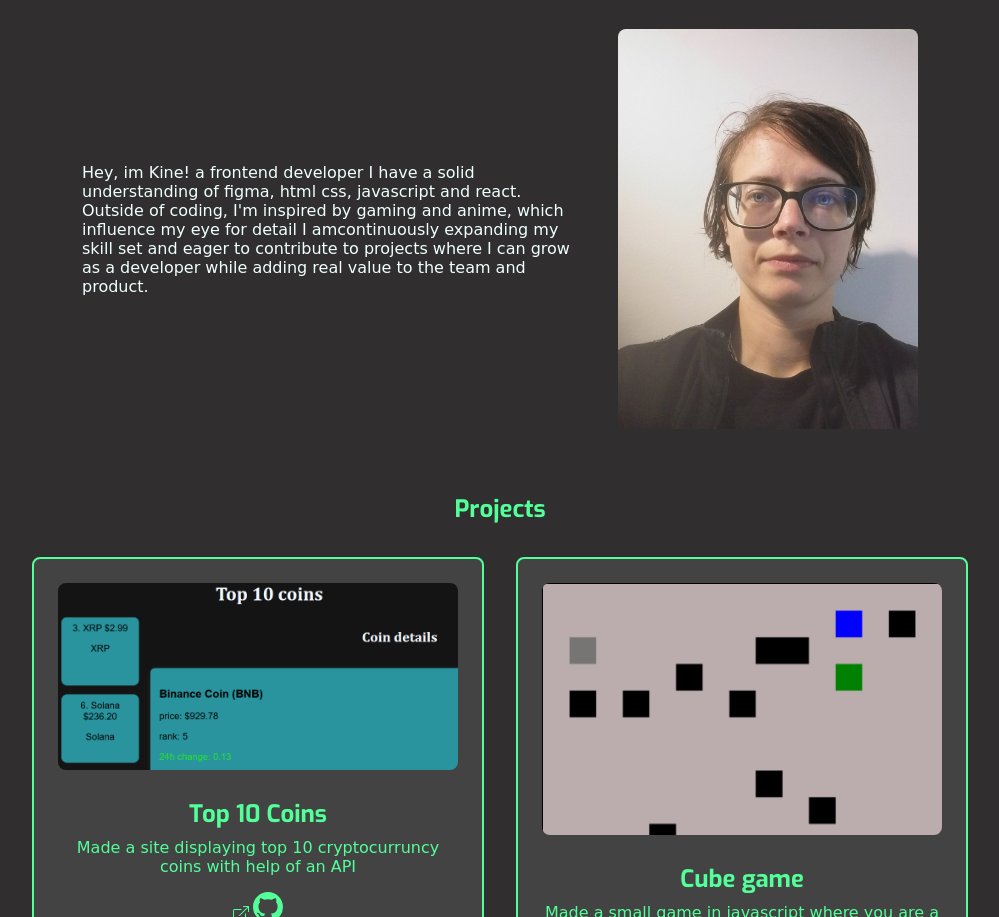
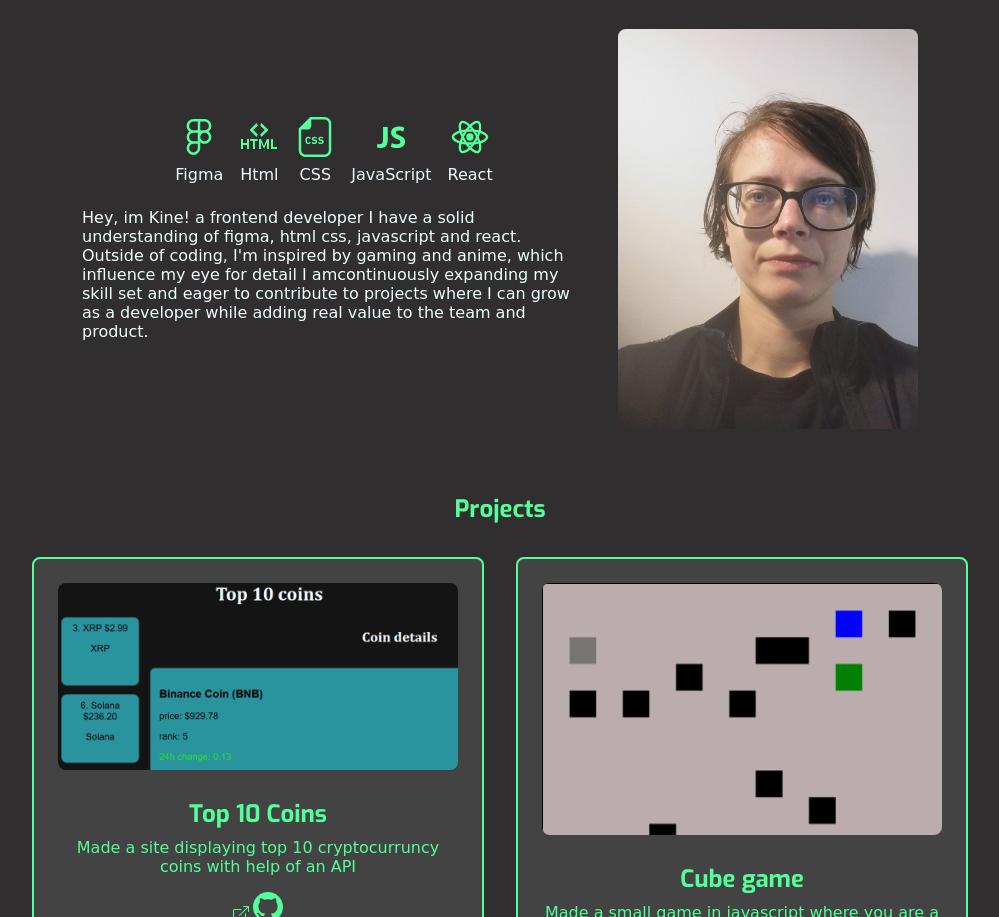
Before and after one commit to kine587/portfolio-vite, a website built with Vite: page index.html in a window 1280 px wide. Shown: the part 863-1780 px from the top of the page, without its empty margins (140-1139 px from the left). Built offline with nearby package versions, Linux system fonts and the light colour scheme; a web font is replaced by a local one.

Commit message:
added styling

```diff
--- a/index.html
+++ b/index.html
@@ -51,6 +51,29 @@
       <section id="About">
         <h2>About</h2>
         <div class="about">
+          <div class="about-left">
+          <div class="about-icons">
+            <div class="icon-item">
+            <img src="./src/icons/figma-svgrepo-com.svg" alt="figmaicon" class="icons">
+            <p class="icons-text">Figma</p>
+            </div>
+            <div class="icon-item">
+            <img src="./src/icons/html-svgrepo-com.svg" alt="html-icon" class="icons">
+            <p class="icons-text">Html</p>
+            </div>
+            <div class="icon-item">
+            <img src="./src/icons/css-svgrepo-com.svg" alt="css-icon" class="icons">
+            <p class="icons-text">CSS</p>
+            </div>
+            <div class="icon-item">
+            <img src="./src/icons/javascript-1-svgrepo-com.svg" alt="javascript-icon" class="icons">
+            <p class="icons-text">JavaScript</p>
+            </div>
+            <div class="icon-item">
+            <img src="./src/icons/react-svgrepo-com.svg" alt="react-icon" class="icons">
+            <p class="icons-text">React</p>
+            </div>
+          </div>
           <p class="about-text">
             Hey, im Kine! a frontend developer
 
@@ -61,6 +84,7 @@
             projects where I can grow as a developer while adding real value to
             the team and product.
           </p>
+          </div>
           <img
             src="./src/images/20250904_092959.jpg"
             alt="girl smiling at camera"
--- a/src/style.css
+++ b/src/style.css
@@ -33,6 +33,12 @@ body {
   color: #51f1ff;
   height: 40px;
   width: 40px;
+}
+
+.icons {
+  height: 40px;
+  width: 40px;
+  display: block;
 }
 
 .icon {
@@ -157,6 +163,40 @@ h2 {
   gap: 2rem;
 }
 
+.about-left {
+  flex: 1;
+  display: flex;
+  flex-direction: column;
+  gap: 1.5rem;
+}
+
+/* .about {
+  display: grid;
+  grid-template-columns: 1fr 1fr;
+  gap: 2rem;
+} */
+
+.about-icons {
+  display: flex;
+  gap: 1rem;
+  justify-content: center;
+}
+
+.icons-text {
+  color: aliceblue;
+}
+
+/* .about-icons {
+  margin-bottom: 1rem;
+} */
+
+.icon-item {
+  display: flex;
+  flex-direction: column;
+  align-items: center;
+  gap: 0.5rem;
+}
+
 .about-text {
   flex: 1;
   color: azure;
@@ -233,3 +273,21 @@ footer {
   padding: 1rem 0;
   background-color: #08373b;
 }
+
+@media (max-width: 768px) {
+  #projects {
+    grid-template-columns: 1fr;
+  }
+
+  .about {
+    flex-direction: column;
+  }
+
+  .about-text {
+    order: 1;
+  }
+
+  .selfie {
+    order: 2;
+  }
+}
```
Also changed, not shown: src/icons/css-svgrepo-com.svg (added), src/icons/figma-svgrepo-com.svg (added), src/icons/html-svgrepo-com.svg (added), src/icons/javascript-1-svgrepo-com.svg (added), src/icons/react-svgrepo-com.svg (added).
